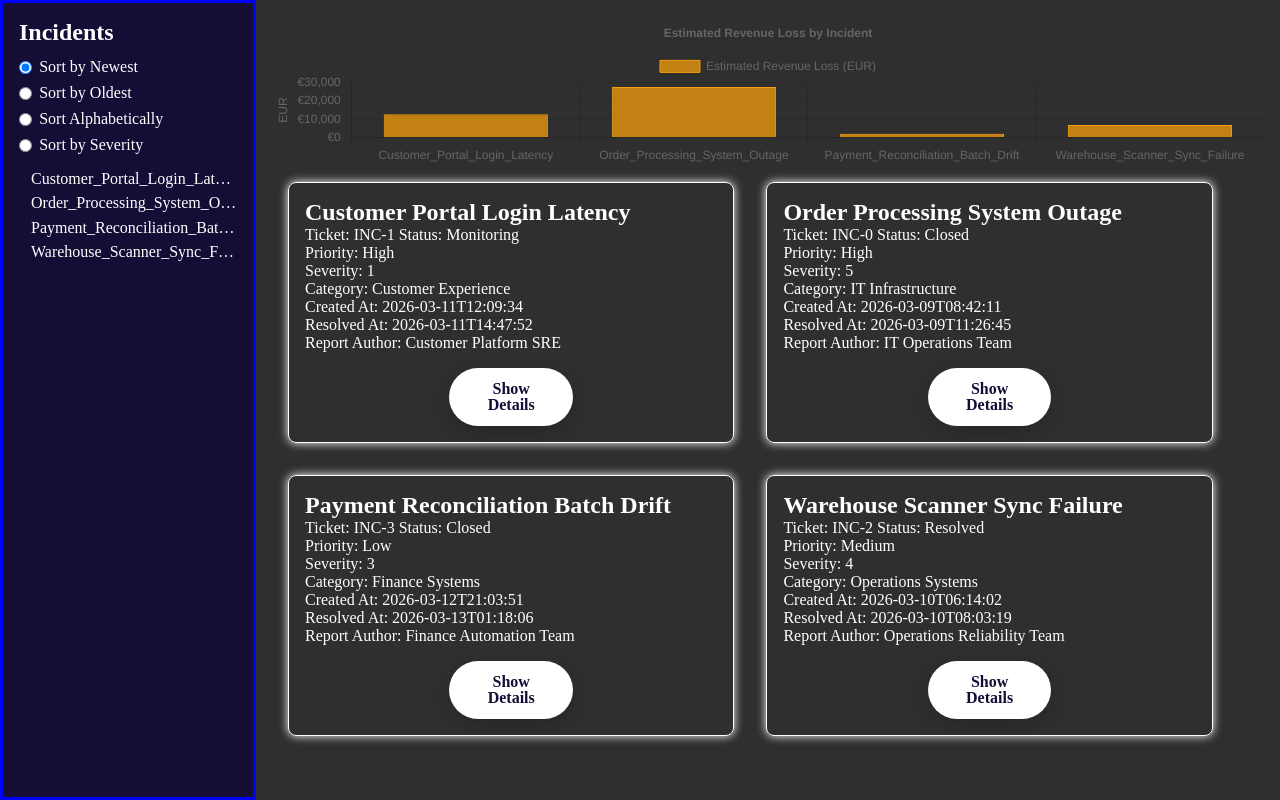
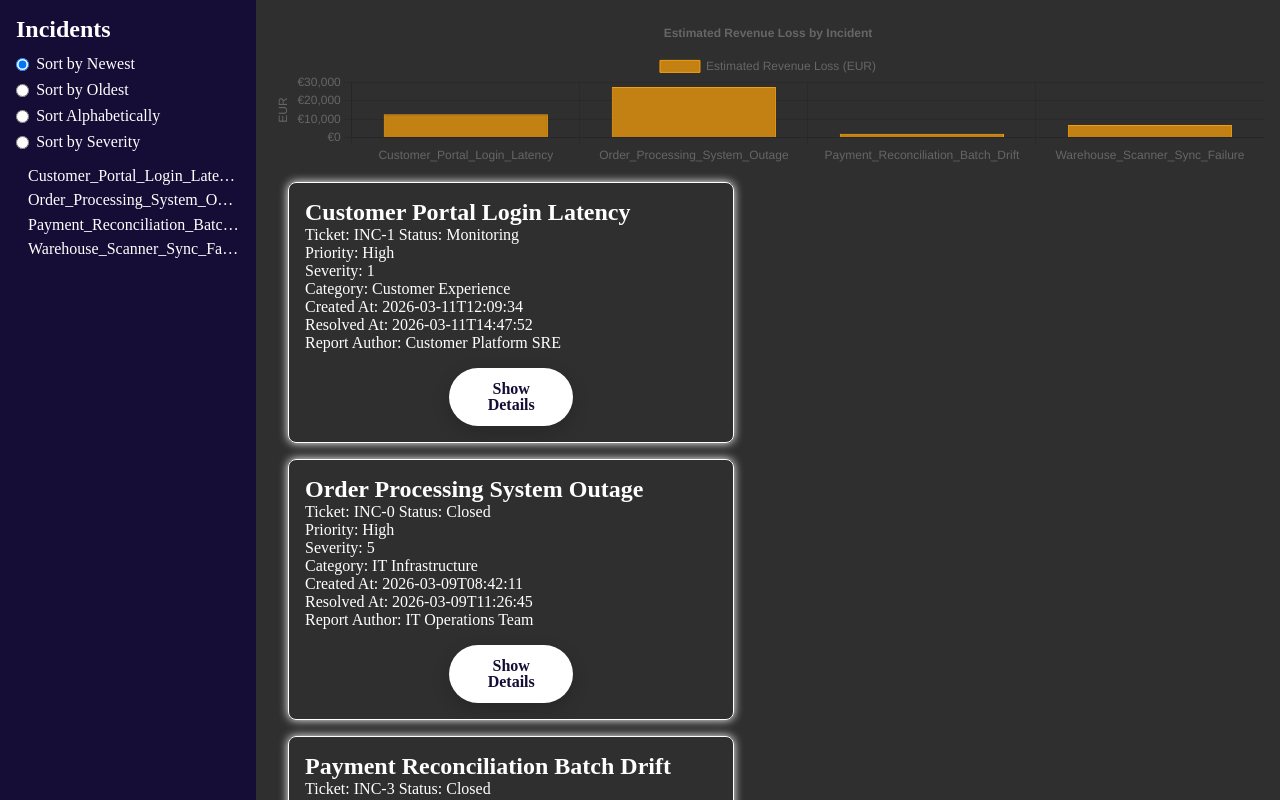
Before and after one commit to AnselmeDupuy/projetStage, a website: page src/incidents/test.html in a window 1280 px wide. Drawn offline with nearby package versions, Linux system fonts and the light colour scheme.

Commit message:
modif structure page

```diff
--- a/src/incidents/style.css
+++ b/src/incidents/style.css
@@ -5,16 +5,16 @@
         box-sizing: border-box;
     }
 
-    :root {
+    /* :root {
         --nav-width: 20%;
-    }
+    } */
 
     a {
         text-decoration: none;
         color: white;
     }
 
-    nav {
+    /* nav {
         position: fixed;
         box-sizing: border-box;
         top: 0;
@@ -25,7 +25,7 @@
         width: 20%;
         padding: 1em;
         color: white;
-    }
+    } */
 
     nav > a {
         display: block;
@@ -55,12 +55,35 @@
         text-overflow: ellipsis;
     }
 
+    html,
+    body {
+        height: 100%;
+        overflow: hidden;
+    }
+
     body {
         display: flex;
-        flex-wrap: wrap;
-        margin-left: var(--nav-width);
+        flex-wrap: nowrap;
+        background-color: rgb(48, 47, 47);
+    }
+
+    nav {
+        width: 20%;
+        height: 100vh;
+        overflow-y: auto;
+        overflow-x: hidden;
         padding: 1rem;
-        background-color: rgb(48, 47, 47);
+        color: white;
+        background-color: #150d36;
+        flex-shrink: 0;
+    }
+
+    .page-content {
+        flex: 1;
+        height: 100vh;
+        overflow-y: auto;
+        overflow-x: hidden;
+        padding: 1rem;
     }
 
     section {
@@ -122,15 +145,15 @@
 }
 
 @media (max-width: 1900px) {
-    * {
+    /* * {
         margin: 0;
         padding: 0;
         box-sizing: border-box;
-    }
-
+    } */
+/*
     :root {
         --nav-width: 20%;
-    }
+    } */
 
     /* p {
         text-overflow: ellipsis;
@@ -141,7 +164,7 @@
         color: white;
     }
 
-    nav {
+    /* nav {
         position: fixed;
         box-sizing: border-box;
         top: 0;
@@ -149,10 +172,7 @@
         left: 0;
         /* border: 3px solid blue;
         background-color: #150d36; */
-        width: 20%;
-        padding: 1em;
-        color: white;
-    }
+    /* }  */
 
     nav > a {
         display: block;
@@ -182,12 +202,35 @@
         text-overflow: ellipsis;
     }
 
+    html,
+    body {
+        height: 100%;
+        overflow: hidden;
+    }
+
     body {
         display: flex;
-        flex-wrap: wrap;
-        margin-left: var(--nav-width);
+        flex-wrap: nowrap;
+        background-color: rgb(48, 47, 47);
+    }
+
+    nav {
+        width: 20%;
+        height: 100vh;
+        overflow-y: auto;
+        overflow-x: hidden;
         padding: 1rem;
-        background-color: rgb(48, 47, 47);
+        color: white;
+        background-color: #150d36;
+        flex-shrink: 0;
+    }
+
+    .page-content {
+        flex: 1;
+        height: 100vh;
+        overflow-y: auto;
+        overflow-x: hidden;
+        padding: 1rem;
     }
 
     section {
@@ -302,9 +345,13 @@
 
     nav {
         width: var(--nav-collapsed-width);
+        height: 100vh;
+        overflow-y: auto;
+        overflow-x: visible;
         overflow: visible;
         padding: 0.85rem 0.55rem;
         z-index: 20;
+        flex-shrink: 0;
     }
 
     .nav-toggle {
@@ -348,7 +395,16 @@
     }
 
     body {
-        margin-left: var(--nav-collapsed-width);
+        height: 100vh;
+        overflow: hidden;
+    }
+
+    .page-content {
+        flex: 1;
+        height: 100vh;
+        overflow-y: auto;
+        overflow-x: hidden;
+        padding: 0.85rem;
     }
     .incident-section {
         width: 100%;
@@ -386,7 +442,7 @@
     font: inherit;
     font-weight: 600;
     line-height: 1;
-    text-align: center;
+    justify-content: center;
     box-shadow: 0 6px 18px rgba(0, 0, 0, 0.18);
     transition: transform 0.2s ease, box-shadow 0.2s ease, background-color 0.2s ease;
 }
--- a/src/incidents/test.html
+++ b/src/incidents/test.html
@@ -8,6 +8,7 @@
    Document
   </title>
  </head>
+ <body>
   <nav>
    <div class="nav-header">
     <button aria-controls="nav-menu" aria-expanded="false" aria-label="Toggle navigation" class="nav-toggle" id="nav-toggle-btn" type="button">
@@ -68,7 +69,7 @@
     </ul>
    </div>
   </nav>
- <body>
+  <main class="page-content">
    <div class="graph-container">
     <canvas id="graph">
     </canvas>
@@ -1125,6 +1126,7 @@
      </section>
     </div>
    </section>
+  </main>
   <script src="../JS/index.js">
   </script>
   <script src="../JS/chart.js">
```
Also changed, not shown: src/templates/index.html (+3 -1 lines), 1 other file. Lines whose indentation alone changed are shown as unchanged.
